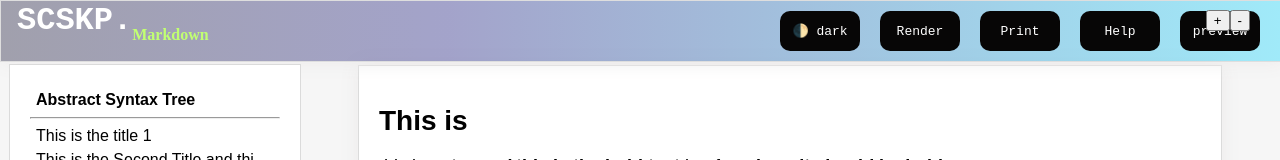
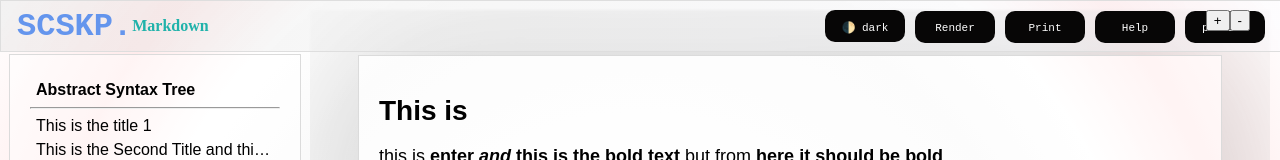
Before and after one commit to phani-x507/EchoText, a React (Vite) app: page / in a window 1280 px wide. Shown: the top 160 px of the page. Built offline with nearby package versions, Linux system fonts and the light colour scheme; a web font is replaced by a local one.

Commit message:
Theming Almost Done

```diff
--- a/src/App.css
+++ b/src/App.css
@@ -16,43 +16,56 @@
   --borders: 1px solid transparent;
 }
 :root[data-theme="light"] {
-  --bg-color: #f6f6f6;
+  --bg-color: radial-gradient(
+    circle,
+    rgba(174, 183, 238, 1) 0%,
+    rgba(255, 255, 255, 1) 27%,
+    rgba(250, 250, 250, 1) 55%,
+    rgba(255, 255, 255, 1) 68%,
+    rgba(255, 235, 235, 1) 81%,
+    rgba(255, 255, 255, 1) 100%
+  );
   --text-color: black;
   --nav-bg-color: linear-gradient(
     90deg,
-    rgba(2, 0, 36, 0.35) 0%,
-    rgba(9, 9, 121, 0.35) 35%,
-    rgba(0, 212, 255, 0.35) 100%
+    rgba(220, 220, 220, 0.35) 0%,
+    rgba(240, 240, 240, 0.35) 35%,
+    rgba(250, 250, 255, 0.35) 100%
   );
   --nav-shadow: 0px 0px 18px 1px rgb(237, 235, 235);
   --button-bg-color: #070606;
   --button-text-color: white;
-  --card-bg: #ffffff;
+  --card-bg: rgb(255, 255, 255, 0.45);
   --card-text: black;
   --nav-border: 1px solid rgb(222, 222, 222);
   --cards-border: 1px solid rgb(219, 219, 219);
   --codebox-bg-color: lavender;
   --codebox-text-color: black;
-
+  --card-shadow: 0px 0px 150px 1px rgb(200, 200, 200);
   --canvas-text-color: black;
 }
 
 :root[data-theme="dark"] {
-  --bg-color: black;
+  --bg-color: radial-gradient(
+    circle,
+    rgba(2, 0, 26, 1) 0%,
+    rgba(6, 6, 46, 1) 28%,
+    rgba(1, 1, 61, 1) 66%,
+    rgba(6, 0, 36, 1) 81%,
+    rgba(0, 0, 28, 1) 100%
+  );
   --text-color: white;
-  --nav-bg-color: linear-gradient(
-    90deg,
-    rgba(2, 0, 36, 0.35) 0%,
-    rgba(9, 9, 121, 0.35) 35%,
-    rgba(0, 212, 255, 0.35) 100%
-  );
+  --nav-bg-color: rgb(100, 100, 100, 0.3);
   --button-bg-color: #ededed;
   --button-text-color: #004aad;
-  --card-bg: #2d2c34;
+  --card-bg: rgb(40, 40, 40, 0.5);
   --card-text: white;
-  --codebox-bg-color: lavender;
-  --codebox-text-color: black;
+  --codebox-bg-color: rgb(0, 0, 0, 0.5);
+  --codebox-text-color: white;
   --canvas-text-color: white;
+  --nav-border: 1px solid transparent;
+  --cards-border: 1px solid transparent;
+  --card-shadow: 0px 0px 195px 1px rgb(10, 10, 10);
 }
 
 body {
@@ -62,11 +75,11 @@ body {
 }
 
 .navBar {
-  height: 60px;
+  height: 50px;
   width: 100vw;
   background: var(--nav-bg-color);
   /* border-radius: 30px; */
-  box-shadow: var(--nav-shadow);
+  /* box-shadow: var(--nav-shadow); */
   /* margin: auto; */
   backdrop-filter: blur(1px);
   position: fixed;
@@ -81,17 +94,17 @@ body {
   display: flex;
   border: var(--borders);
   width: fit-content;
-  align-items: end;
+  align-items: center;
 }
 
 .navBar-left > h1 {
   font-family: var(--mono-font);
-  color: white;
+  color: cornflowerblue;
   padding-left: 15px;
 }
 
 .navBar-left p {
-  color: #c1ff72;
+  color: lightseagreen;
   font-family: var(--cursive-font);
   font-weight: 600;
   font-size: 16px;
@@ -105,15 +118,15 @@ body {
 }
 
 .navBar button {
-  margin: 10px;
+  margin: 5px;
   min-width: 80px;
-  height: 40px;
+  height: 32px;
   border: var(--btn-border);
   border-radius: var(--btn-border-radius);
   background-color: var(--button-bg-color);
   color: var(--button-text-color);
   padding: 10px;
-  font-size: 13px;
+  font-size: 11px;
   font-family: var(--mono-font);
 }
 
@@ -133,10 +146,10 @@ body {
   color: var(--text-color);
   border: var(--cards-border);
   border-radius: var(--card-border-radius);
-  box-shadow: var(--nav-shadow);
+  box-shadow: var(--card-shadow);
   padding: 20px;
   overflow-y: scroll;
-  margin-top: 55px;
+  margin-top: 45px;
   /* This line is used to make scrollbar inside the box when usewd border border-radius too much; */
   clip-path: inset(0 round var(--card-border-radius));
 }
@@ -152,7 +165,9 @@ body {
   line-clamp: 1;
   overflow: hidden;
 }
-
+.hide-scrollbar::-webkit-scrollbar {
+  display: none;
+}
 .canvas-outer {
   border: var(--borders);
   overflow-y: scroll;
@@ -168,13 +183,13 @@ body {
 .canvasDiv {
   background-color: var(--card-bg);
   color: var(--text-color);
-  margin-top: 55px;
+  margin-top: 45px;
   border: var(--cards-border);
   width: 90%;
   aspect-ratio: 1/1.4142;
   padding: 20px;
   border-radius: var(--card-border-radius);
-  box-shadow: var(--nav-shadow);
+  box-shadow: var(--card-shadow);
   font-family: var(--sans-font);
   box-sizing: border-box;
 
```
